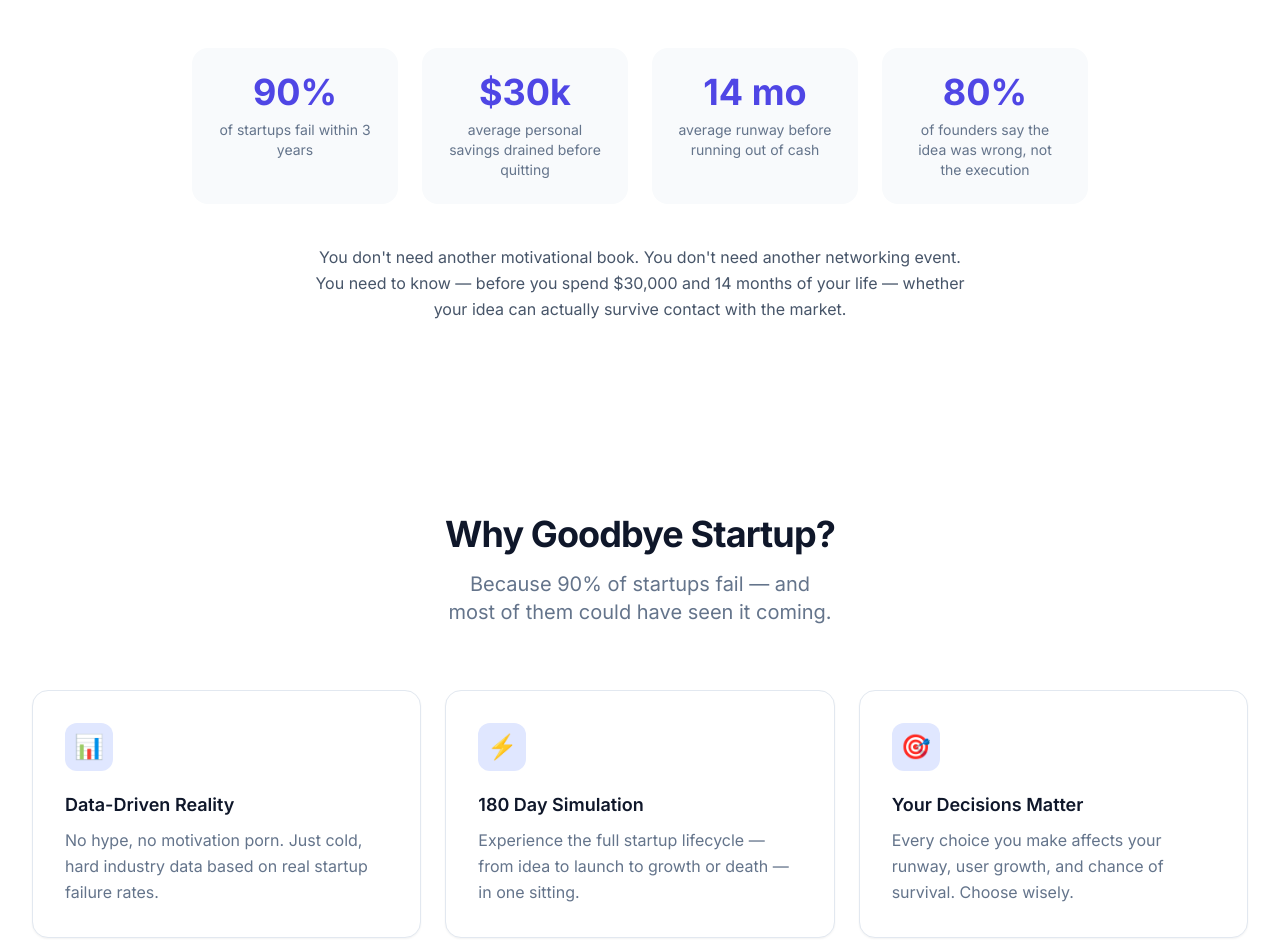
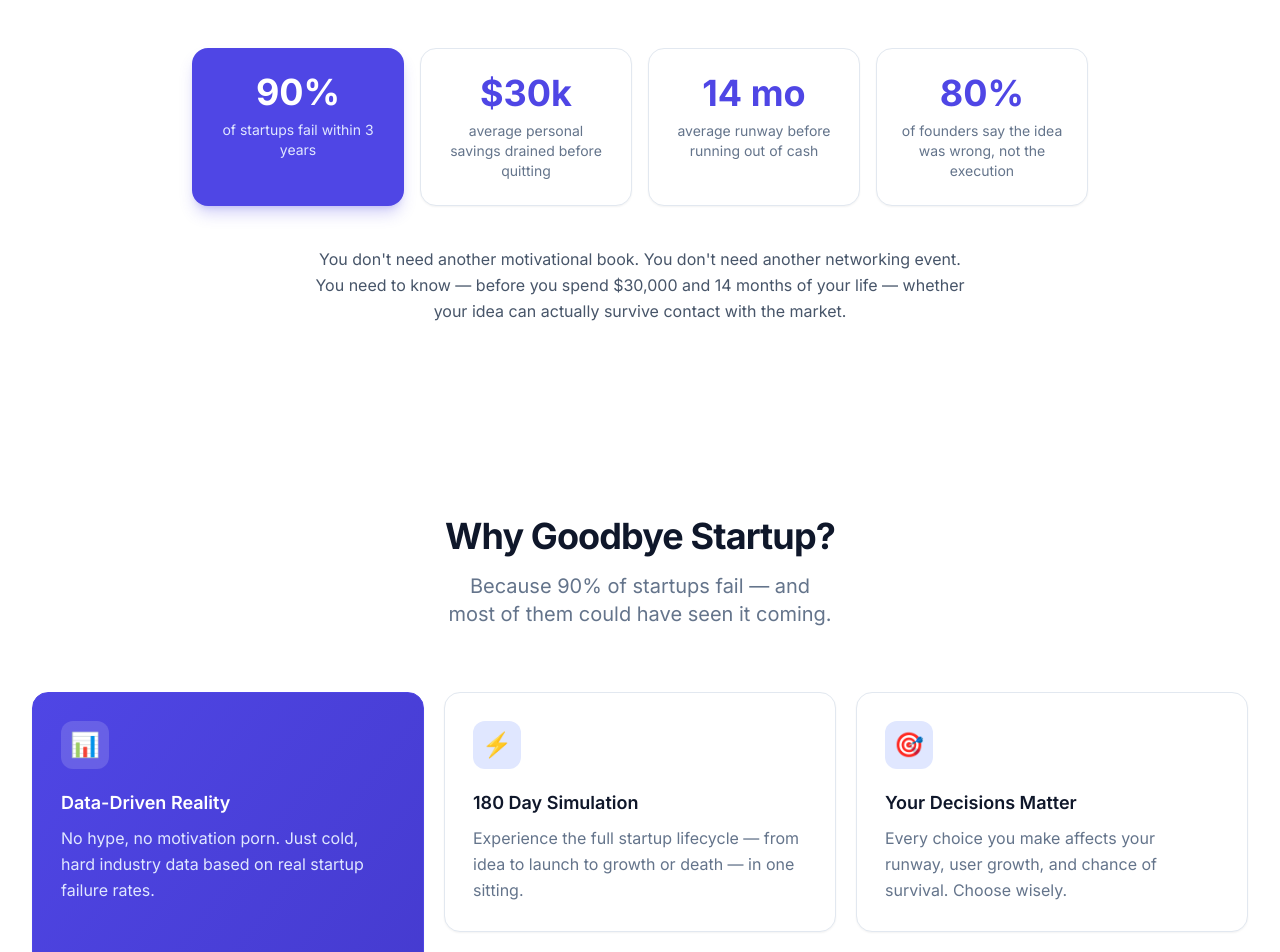
Before and after one commit to liuyewang/goodbye-startup, a Next.js app: page / in a window 1280 px wide. Shown: the part 1120-2072 px from the top of the page. Built offline with nearby package versions, Linux system fonts and the light colour scheme.

Commit message:
chore: preserve project handoff baseline before refactor

```diff
--- a/app/globals.css
+++ b/app/globals.css
@@ -46,7 +46,7 @@
   }
 
   .btn {
-    @apply inline-flex items-center justify-center rounded-lg font-medium transition-all duration-200 focus:outline-none focus:ring-2 focus:ring-offset-2 disabled:opacity-50 disabled:pointer-events-none;
+    @apply inline-flex items-center justify-center rounded-lg font-medium transition-all duration-150 focus:outline-none focus:ring-2 focus:ring-offset-2 disabled:opacity-50 disabled:pointer-events-none active:scale-[0.97];
   }
 
   .btn-primary {
@@ -82,7 +82,7 @@
   }
 
   .card-hover {
-    @apply card transition-all duration-300 hover:shadow-lg hover:border-dark-300 hover:-translate-y-1;
+    @apply card transition-all duration-200 hover:shadow-lg hover:border-dark-300 hover:-translate-y-1 active:scale-[0.98] active:shadow-md;
   }
 
   .gradient-text {
@@ -162,4 +162,68 @@
     background-size: 200% 200%;
     animation: gradient 8s ease infinite;
   }
+
+  /* Safe area helpers (iPhone notch / home indicator) */
+  .pb-safe {
+    padding-bottom: env(safe-area-inset-bottom);
+  }
+  .pt-safe {
+    padding-top: env(safe-area-inset-top);
+  }
+  .mb-safe {
+    margin-bottom: env(safe-area-inset-bottom);
+  }
+
+  /* Press feedback: tactile feel on touch devices */
+  .press-scale {
+    transition: transform 0.1s ease, box-shadow 0.2s ease;
+  }
+  .press-scale:active {
+    transform: scale(0.96);
+  }
+
+  /* Message entrance animation */
+  .message-enter {
+    animation: messageEnter 0.3s ease-out;
+  }
+  @keyframes messageEnter {
+    from {
+      opacity: 0;
+      transform: translateY(10px) scale(0.98);
+    }
+    to {
+      opacity: 1;
+      transform: translateY(0) scale(1);
+    }
+  }
+
+  /* Number pop animation when stats change */
+  .stat-pop {
+    animation: statPop 0.4s ease-out;
+  }
+  @keyframes statPop {
+    0% { transform: scale(1); }
+    40% { transform: scale(1.12); }
+    100% { transform: scale(1); }
+  }
+
+  /* Hide scrollbar but keep scroll */
+  .scrollbar-hide {
+    -ms-overflow-style: none;
+    scrollbar-width: none;
+  }
+  .scrollbar-hide::-webkit-scrollbar {
+    display: none;
+  }
+
+  /* Shimmer skeleton */
+  .skeleton {
+    background: linear-gradient(90deg, #f1f5f9 25%, #e2e8f0 50%, #f1f5f9 75%);
+    background-size: 200% 100%;
+    animation: shimmer 1.5s infinite;
+  }
+  @keyframes shimmer {
+    0% { background-position: 200% 0; }
+    100% { background-position: -200% 0; }
+  }
 }
--- a/app/layout.tsx
+++ b/app/layout.tsx
@@ -1,4 +1,4 @@
-import type { Metadata } from "next";
+import type { Metadata, Viewport } from "next";
 import { Inter } from "next/font/google";
 import "./globals.css";
 import { Navbar } from "@/components/layout/Navbar";
@@ -9,6 +9,13 @@ const inter = Inter({
   display: "swap",
   variable: "--font-inter",
 });
+
+export const viewport: Viewport = {
+  width: "device-width",
+  initialScale: 1,
+  viewportFit: "cover",
+  themeColor: "#ffffff",
+};
 
 const SITE_URL = "https://goodbye.help";
 
--- a/app/page.tsx
+++ b/app/page.tsx
@@ -9,7 +9,7 @@ export default function Home() {
   return (
     <div className="min-h-screen">
       {/* Hero */}
-      <section className="relative py-20 lg:py-32 overflow-hidden bg-gradient-to-b from-primary-50/50 to-white">
+      <section className="relative py-14 sm:py-20 lg:py-32 overflow-hidden bg-gradient-to-b from-primary-50/50 to-white">
         {/* Background grid */}
         <div className="absolute inset-0 bg-grid-pattern opacity-40" />
 
@@ -34,14 +34,14 @@ export default function Home() {
               {t.hero.subtitle}
             </p>
 
-            <div className="flex flex-col sm:flex-row gap-4 justify-center animate-slide-up" style={{ animationDelay: "0.2s" }}>
-              <Link href="/simulator" className="btn-primary btn-lg">
+            <div className="flex flex-col sm:flex-row gap-3 sm:gap-4 justify-center animate-slide-up" style={{ animationDelay: "0.2s" }}>
+              <Link href="/simulator" className="btn-primary btn-lg w-full sm:w-auto">
                 {t.hero.ctaPrimary}
                 <svg className="w-5 h-5 ml-2" fill="none" stroke="currentColor" viewBox="0 0 24 24">
                   <path strokeLinecap="round" strokeLinejoin="round" strokeWidth={2} d="M13 7l5 5m0 0l-5 5m5-5H6" />
                 </svg>
               </Link>
-              <Link href="/how-it-works" className="btn-secondary btn-lg">
+              <Link href="/how-it-works" className="btn-secondary btn-lg w-full sm:w-auto">
                 {t.hero.ctaSecondary}
               </Link>
             </div>
@@ -85,13 +85,30 @@ export default function Home() {
             <p className="subtitle text-balance">{t.problem.subtitle}</p>
           </div>
 
-          <div className="grid grid-cols-2 lg:grid-cols-4 gap-6 max-w-4xl mx-auto mb-10">
+          <div className="grid grid-cols-2 lg:grid-cols-4 gap-4 max-w-4xl mx-auto mb-10">
             {t.problem.stats.map((stat, index) => (
-              <div key={index} className="text-center p-6 rounded-2xl bg-dark-50">
-                <div className="text-3xl sm:text-4xl font-bold text-primary-600 mb-2">
+              <div
+                key={index}
+                className={`text-center p-6 rounded-2xl transition-all duration-200 active:scale-[0.97] ${
+                  index === 0
+                    ? "bg-primary-600 text-white shadow-lg shadow-primary-600/25"
+                    : "bg-white border border-dark-200 shadow-sm hover:shadow-md"
+                }`}
+              >
+                <div
+                  className={`text-3xl sm:text-4xl font-bold mb-2 ${
+                    index === 0 ? "text-white" : "text-primary-600"
+                  }`}
+                >
                   {stat.value}
                 </div>
-                <div className="text-sm text-dark-500">{stat.label}</div>
+                <div
+                  className={`text-sm ${
+                    index === 0 ? "text-primary-100" : "text-dark-500"
+                  }`}
+                >
+                  {stat.label}
+                </div>
               </div>
             ))}
           </div>
@@ -110,20 +127,35 @@ export default function Home() {
             <p className="subtitle text-balance">{t.features.subtitle}</p>
           </div>
 
-          <div className="grid md:grid-cols-2 lg:grid-cols-3 gap-6">
+          <div className="grid md:grid-cols-2 lg:grid-cols-3 gap-5">
             {t.features.items.map((feature, index) => (
               <div
                 key={index}
-                className="card-hover p-6 lg:p-8"
-                style={{ animationDelay: `${index * 0.1}s` }}
+                className={`card-hover p-6 lg:p-7 ${
+                  index === 0
+                    ? "lg:row-span-2 bg-gradient-to-br from-primary-600 to-primary-700 border-primary-600 text-white"
+                    : ""
+                }`}
               >
-                <div className="w-12 h-12 rounded-xl bg-primary-100 flex items-center justify-center text-2xl mb-5">
+                <div
+                  className={`w-12 h-12 rounded-xl flex items-center justify-center text-2xl mb-5 ${
+                    index === 0 ? "bg-white/15" : "bg-primary-100"
+                  }`}
+                >
                   {feature.icon}
                 </div>
-                <h3 className="text-lg font-semibold text-dark-900 mb-2">
+                <h3
+                  className={`text-lg font-semibold mb-2 ${
+                    index === 0 ? "text-white" : "text-dark-900"
+                  }`}
+                >
                   {feature.title}
                 </h3>
-                <p className="text-dark-500 leading-relaxed">
+                <p
+                  className={`leading-relaxed ${
+                    index === 0 ? "text-primary-100" : "text-dark-500"
+                  }`}
+                >
                   {feature.description}
                 </p>
               </div>
--- a/components/chat/MessageBubble.tsx
+++ b/components/chat/MessageBubble.tsx
@@ -48,7 +48,7 @@ export function MessageBubble({ message }: MessageBubbleProps) {
   const isUser = message.role === "user";
 
   return (
-    <div className={`flex ${isUser ? "justify-end" : "justify-start"} mb-4`}>
+    <div className={`flex message-enter ${isUser ? "justify-end" : "justify-start"} mb-4`}>
       <div className={isUser ? "message-user" : "message-ai"}>
         {isUser ? (
           <p className="whitespace-pre-wrap leading-relaxed text-sm">
--- a/components/chat/MessageList.tsx
+++ b/components/chat/MessageList.tsx
@@ -18,7 +18,7 @@ export function MessageList({ messages, isTyping = false }: MessageListProps) {
   }, [messages, isTyping]);
 
   return (
-    <div className="flex-1 overflow-y-auto px-4 py-6">
+    <div className="flex-1 overflow-y-auto px-4 py-4 sm:py-6">
       <div className="max-w-3xl mx-auto">
         {messages.map((message) => (
           <MessageBubble key={message.id} message={message} />
--- a/components/chat/TypingIndicator.tsx
+++ b/components/chat/TypingIndicator.tsx
@@ -6,7 +6,7 @@ export function TypingIndicator() {
   const { t } = useI18n();
 
   return (
-    <div className="flex justify-start mb-4">
+    <div className="flex justify-start mb-4 message-enter">
       <div className="message-ai">
         <div className="flex items-center gap-2 py-1">
           <div className="flex items-center gap-1">
--- a/components/layout/Navbar.tsx
+++ b/components/layout/Navbar.tsx
@@ -71,7 +71,7 @@ export function Navbar() {
           {/* Mobile menu button */}
           <button
             onClick={() => setMobileMenuOpen(!mobileMenuOpen)}
-            className="md:hidden p-2 text-dark-600 hover:text-dark-900 hover:bg-dark-100 rounded-lg transition-colors"
+            className="md:hidden w-11 h-11 flex items-center justify-center text-dark-600 hover:text-dark-900 hover:bg-dark-100 rounded-lg transition-colors"
             aria-label="Toggle menu"
           >
             <svg className="w-6 h-6" fill="none" stroke="currentColor" viewBox="0 0 24 24">
```
Also changed, not shown: components/chat/ChatInput.tsx (+4 -4 lines), components/sim/StatusPanel.tsx (+4 -4 lines), 2 other files (tests, documents, lock files or other folders).
